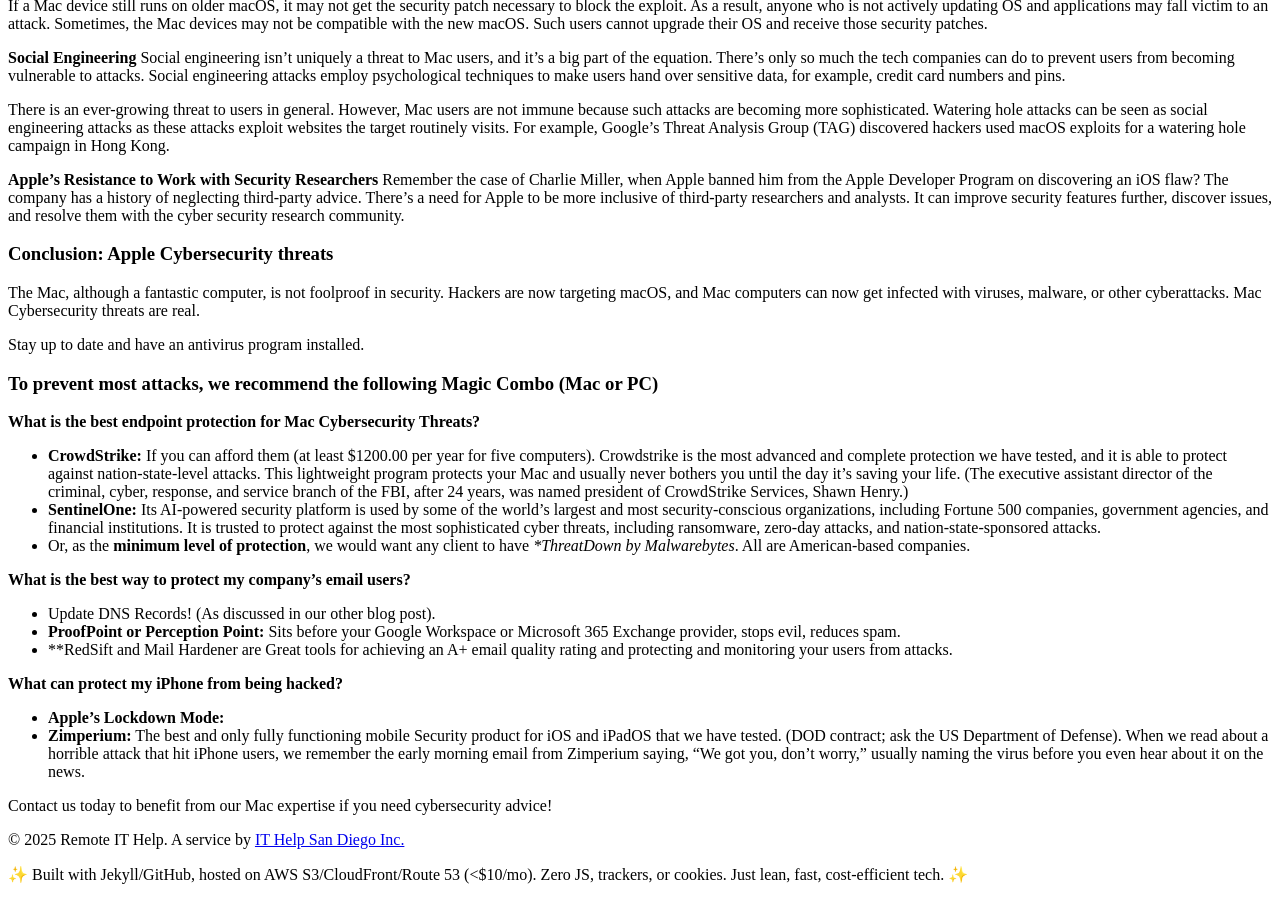
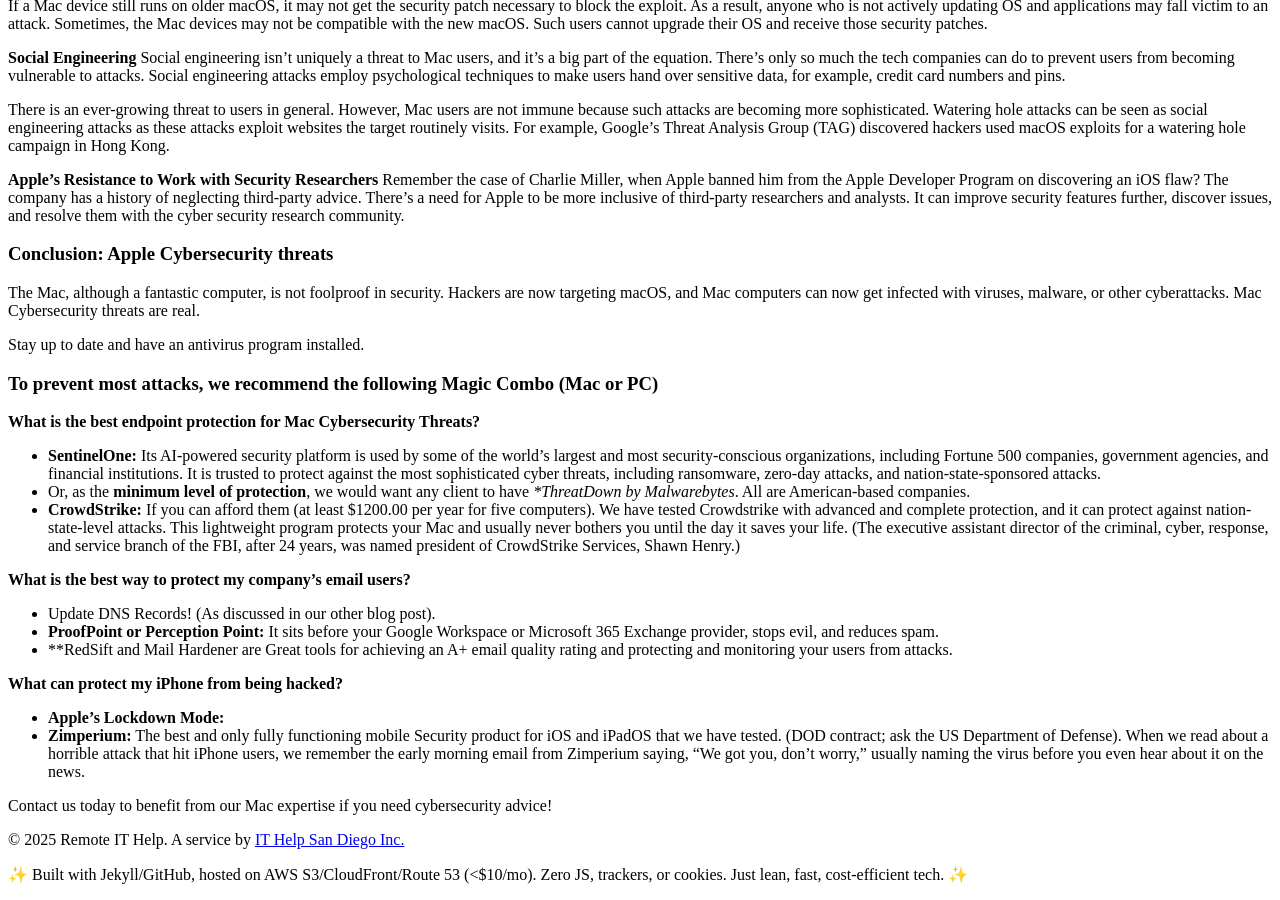
Before and after one commit to careyjames/remote-it-help-site, a Jekyll site: the page built from _posts/2025-05-23-mac-cybersecurity-threats.md, in a window 1280 px wide and 900 px high, scrolled down 1075 px. Built offline with Jekyll 4.4.1, drawn with Linux system fonts in a browser that asks for light colours.

Commit message:
Update 2025-05-23-mac-cybersecurity-threats.md

```diff
--- a/_posts/2025-05-23-mac-cybersecurity-threats.md
+++ b/_posts/2025-05-23-mac-cybersecurity-threats.md
@@ -56,18 +56,18 @@
 ### To prevent most attacks, we recommend the following Magic Combo (Mac or PC)
 
 **What is the best endpoint protection for Mac Cybersecurity Threats?**
-* **CrowdStrike:** If you can afford them (at least $1200.00 per year for five computers). Crowdstrike is the most advanced and complete protection we have tested, and it is able to protect against nation-state-level attacks. This lightweight program protects your Mac and usually never bothers you until the day it's saving your life. (The executive assistant director of the criminal, cyber, response, and service branch of the FBI, after 24 years, was named president of CrowdStrike Services, Shawn Henry.)
-* **SentinelOne:** Its AI-powered security platform is used by some of the world's largest and most security-conscious organizations, including Fortune 500 companies, government agencies, and financial institutions. It is trusted to protect against the most sophisticated cyber threats, including ransomware, zero-day attacks, and nation-state-sponsored attacks.
+* **SentinelOne:** Its AI-powered security platform is used by some of the world’s largest and most security-conscious organizations, including Fortune 500 companies, government agencies, and financial institutions. It is trusted to protect against the most sophisticated cyber threats, including ransomware, zero-day attacks, and nation-state-sponsored attacks.
 * Or, as the **minimum level of protection**, we would want any client to have **ThreatDown by Malwarebytes*.
 All are American-based companies.
+* **CrowdStrike:** If you can afford them (at least $1200.00 per year for five computers). We have tested Crowdstrike with advanced and complete protection, and it can protect against nation-state-level attacks. This lightweight program protects your Mac and usually never bothers you until the day it saves your life. (The executive assistant director of the criminal, cyber, response, and service branch of the FBI, after 24 years, was named president of CrowdStrike Services, Shawn Henry.)
 
 **What is the best way to protect my company’s email users?**
 * Update DNS Records! (As discussed in our other blog post).
-* **ProofPoint or Perception Point:** Sits before your Google Workspace or Microsoft 365 Exchange provider, stops evil, reduces spam.
+* **ProofPoint or Perception Point:** It sits before your Google Workspace or Microsoft 365 Exchange provider, stops evil, and reduces spam.
 * **RedSift and Mail Hardener are Great tools for achieving an A+ email quality rating and protecting and monitoring your users from attacks.
 
 **What can protect my iPhone from being hacked?**
 * **Apple’s Lockdown Mode:**
-* **Zimperium:** The best and only fully functioning mobile Security product for iOS and iPadOS that we have tested. (DOD contract; ask the US Department of Defense). When we read about a horrible attack that hit iPhone users, we remember the early morning email from Zimperium saying, "We got you, don't worry," usually naming the virus before you even hear about it on the news.
+* **Zimperium:** The best and only fully functioning mobile Security product for iOS and iPadOS that we have tested. (DOD contract; ask the US Department of Defense). When we read about a horrible attack that hit iPhone users, we remember the early morning email from Zimperium saying, “We got you, don’t worry,” usually naming the virus before you even hear about it on the news.
 
 Contact us today to benefit from our Mac expertise if you need cybersecurity advice!
```
